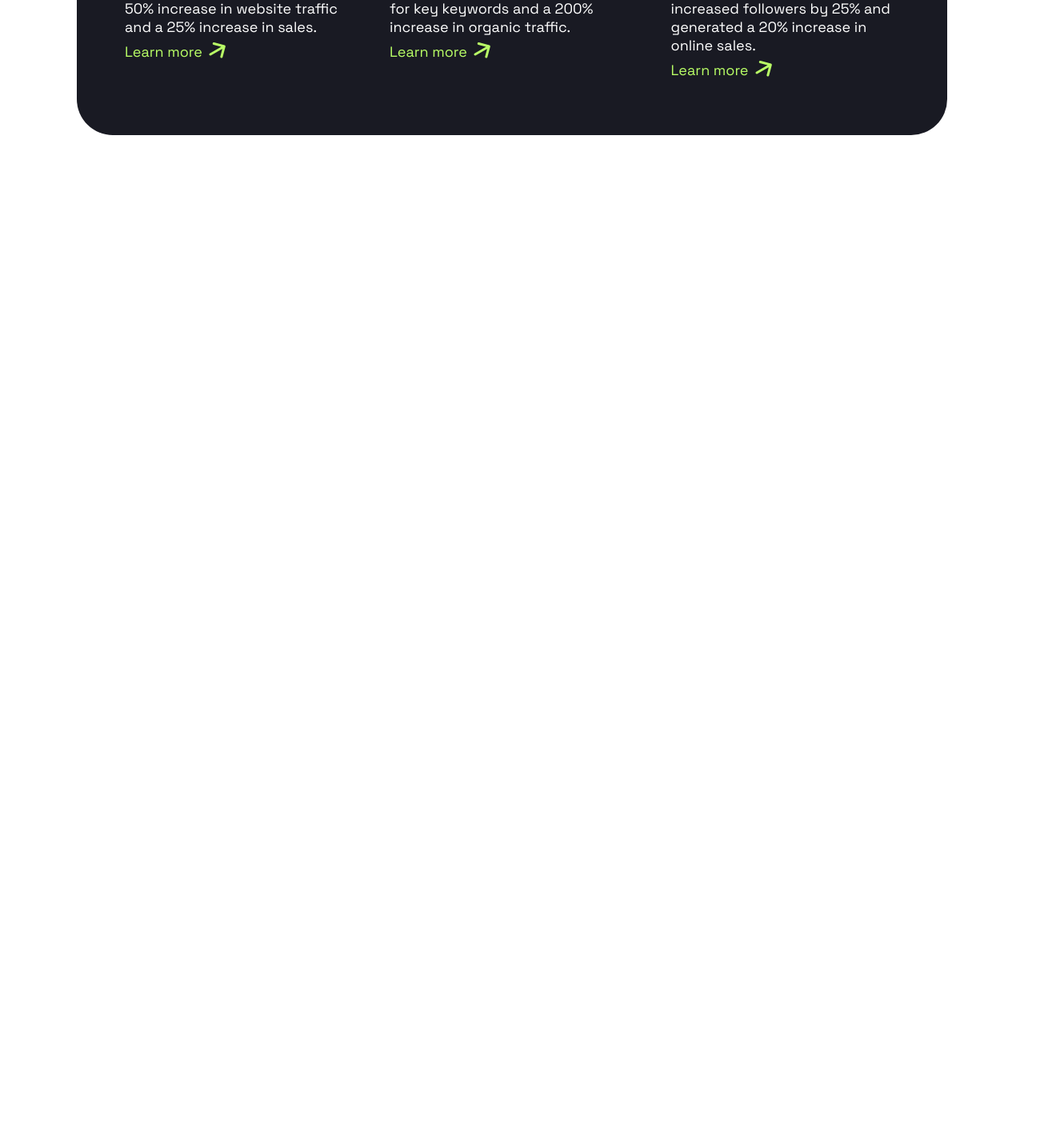
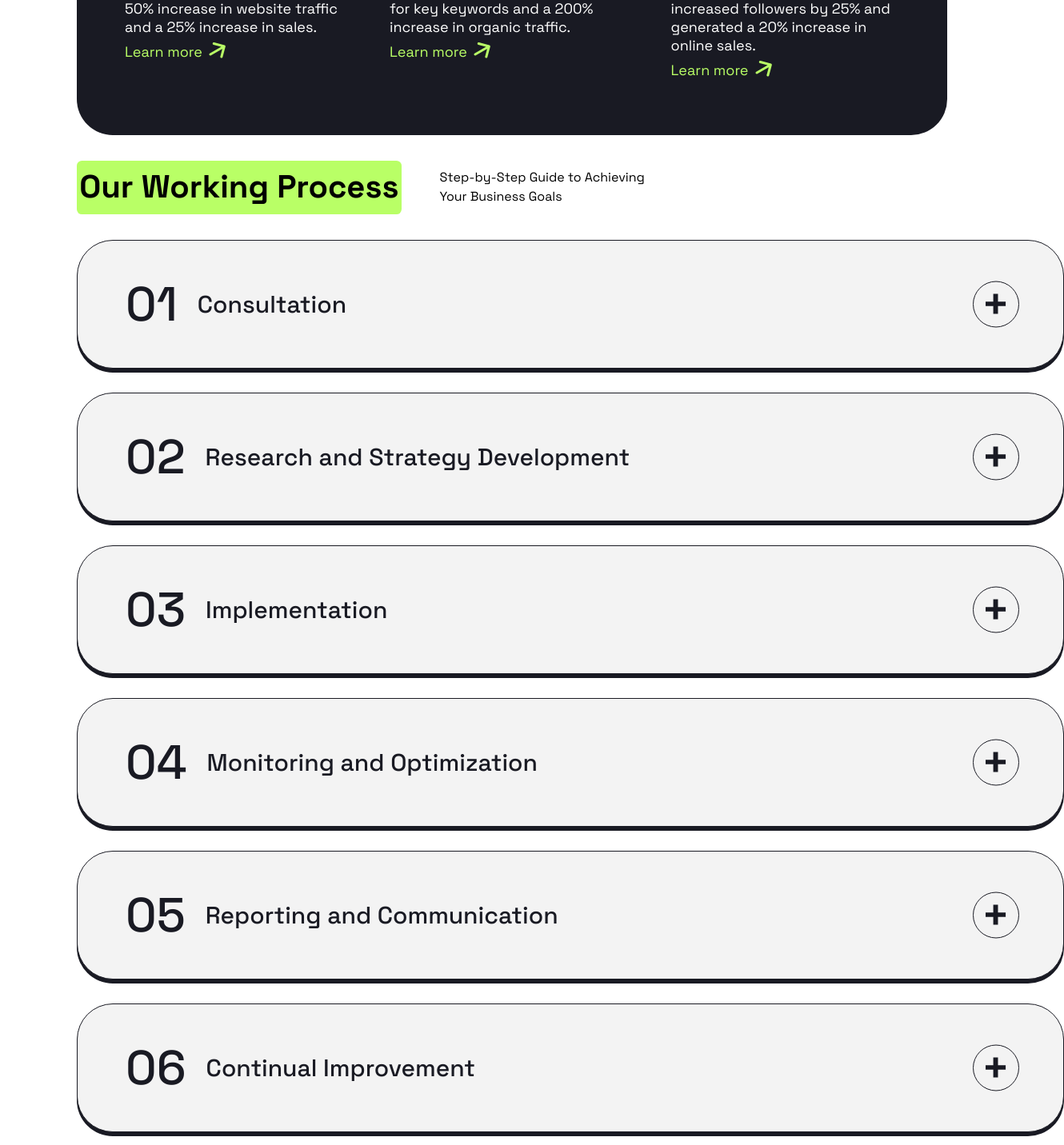
Before and after one commit to RonenTGreat/positivus-landing-page, a React (Vite) app: page / in a window 1280 px wide. Shown: the part 2352-3784 px from the top of the page at 80% size, 1330 px wide, since content can reach past the window. Before the commit the page ends 2537 px from the top, so only its background shows below. Built offline with nearby package versions, Linux system fonts and the light colour scheme.

Commit message:
done with work process section

```diff
--- a/src/App.jsx
+++ b/src/App.jsx
@@ -1,6 +1,7 @@
 import Casestudies from "./components/casestudies/casestudies.component";
 import Header from "./components/header/header.component";
 import Hero from "./components/hero/hero.component";
+import Processes from "./components/processes/processses.component";
 import Services from "./components/services/services.component";
 
 function App() {
@@ -10,6 +11,7 @@ function App() {
       <Hero />
       <Services />
       <Casestudies />
+      <Processes />
     </>
   );
 }
--- /dev/null
+++ b/src/components/processes/processes.component.css
@@ -0,0 +1,19 @@
+.process-header {
+  display: flex;
+  align-items: center;
+  column-gap: 3rem;
+  width: 90%;
+  margin-bottom: 2rem;
+}
+
+.process-header p {
+  width: 18.25rem;
+  flex-shrink: 0;
+}
+
+.process-cards {
+  display: inline-flex;
+  flex-direction: column;
+  align-items: flex-start;
+  gap: 1.875rem;
+}
--- /dev/null
+++ b/src/components/processes/processses.component.jsx
@@ -0,0 +1,48 @@
+import Card from "../card/card.component";
+import "./processes.component.css";
+
+const Processes = () => {
+  return (
+    <section className="process-section container">
+      <article className="process-header">
+        <h2 className="sub-heading">Our Working Process </h2>
+        <p>Step-by-Step Guide to Achieving Your Business Goals</p>
+      </article>
+
+      <article className="process-cards">
+        <Card
+          number="01"
+          head="Consultation"
+          body="During the initial consultation, we will discuss your business goals and objectives, target audience, and current marketing efforts. This will allow us to understand your needs and tailor our services to best fit your requirements."
+        />
+        <Card
+          number="02"
+          head="Research and Strategy Development"
+          body="During the initial consultation, we will discuss your business goals and objectives, target audience, and current marketing efforts. This will allow us to understand your needs and tailor our services to best fit your requirements."
+        />
+        <Card
+          number="03"
+          head="Implementation"
+          body="During the initial consultation, we will discuss your business goals and objectives, target audience, and current marketing efforts. This will allow us to understand your needs and tailor our services to best fit your requirements."
+        />
+        <Card
+          number="04"
+          head="Monitoring and Optimization"
+          body="During the initial consultation, we will discuss your business goals and objectives, target audience, and current marketing efforts. This will allow us to understand your needs and tailor our services to best fit your requirements."
+        />
+        <Card
+          number="05"
+          head="Reporting and Communication"
+          body="During the initial consultation, we will discuss your business goals and objectives, target audience, and current marketing efforts. This will allow us to understand your needs and tailor our services to best fit your requirements."
+        />
+        <Card
+          number="06"
+          head="Continual Improvement"
+          body="During the initial consultation, we will discuss your business goals and objectives, target audience, and current marketing efforts. This will allow us to understand your needs and tailor our services to best fit your requirements."
+        />
+      </article>
+    </section>
+  );
+};
+
+export default Processes;
```
